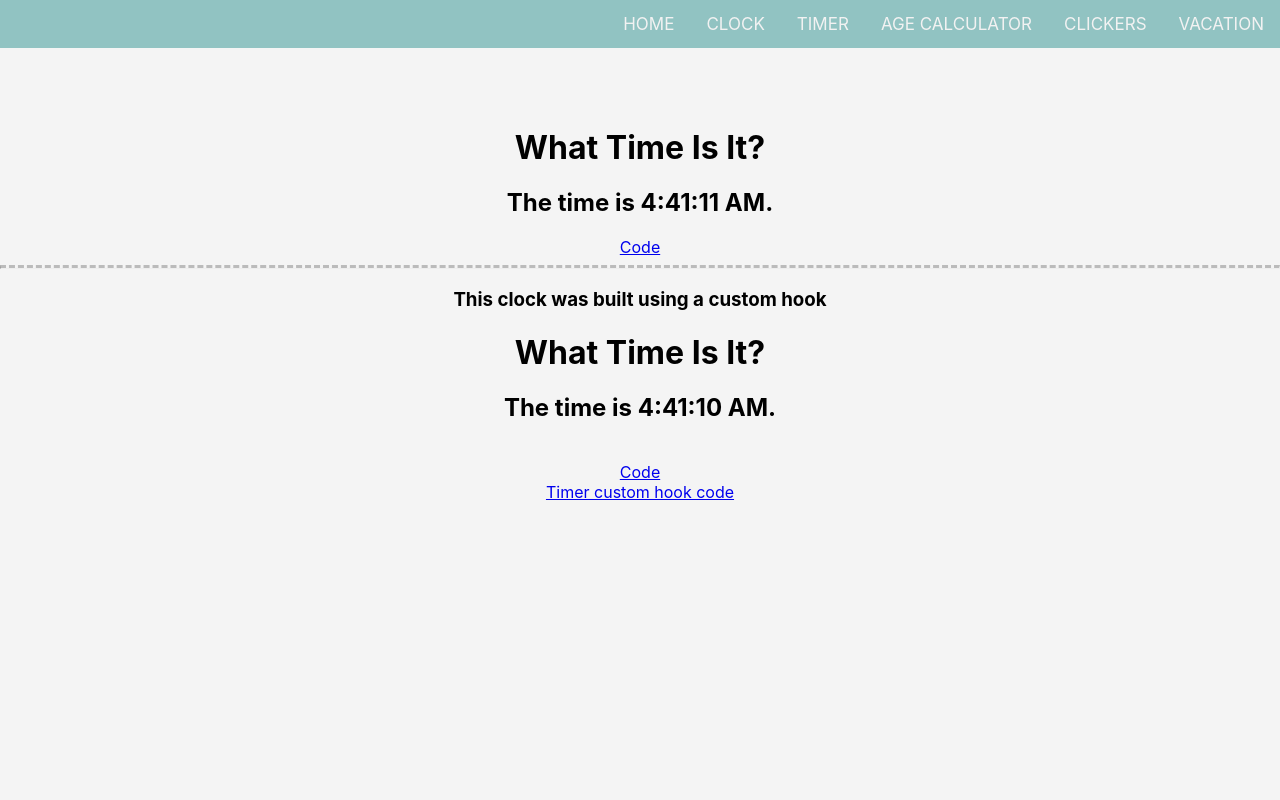
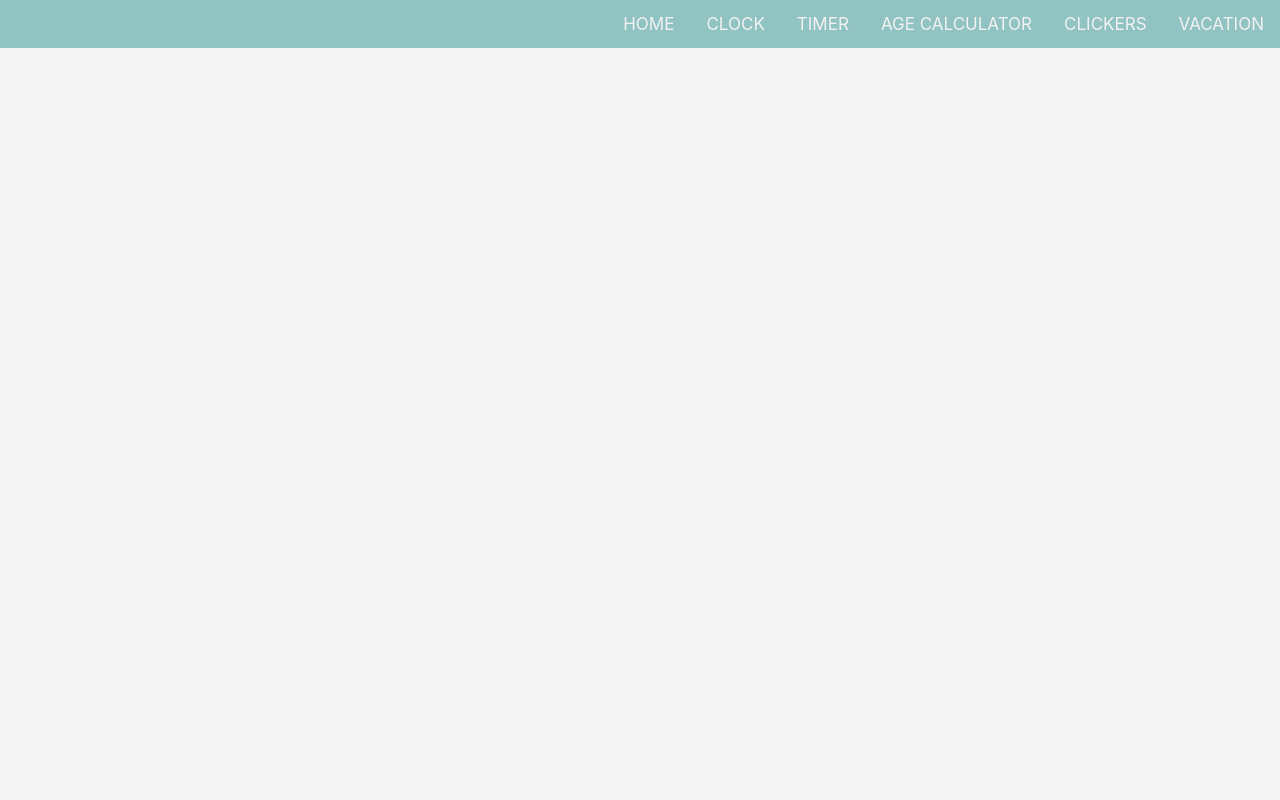
Before and after one commit to IfeAkiWad/learning_hooks, a React (Create React App) app: page / in a window 1280 px wide. Shown: the top 800 px of the page. Built offline with nearby package versions, Linux system fonts and the light colour scheme.

Commit message:
general updates

```diff
--- a/src/App.js
+++ b/src/App.js
@@ -20,7 +20,7 @@ class App extends Component {
                     <Route path="/clickers" element={<UseStateHook />}/>
                     <Route path="/age-calculator" element={<AgeCalculator />}/>
                     <Route path="/timer" element={<Timer />}/>
-                    <Route path="/" element={<Clock />}/>
+                    <Route path="/clock" element={<Clock />}/>
                     <Route path="/vacation" element={<Vacation />}/>
                     </Routes>
                 </Router>
--- a/src/Home.js
+++ b/src/Home.js
@@ -1,10 +1,12 @@
 import React from 'react';
+import Footer from './Footer';
 
 export default function Home() {
   return (
     <div>
         <h1>Welcome To Learning Hooks!</h1>
         <h2>Decided to build as I learned React hooks.</h2>
+        <Footer />
     </div>
   )
 }
```
